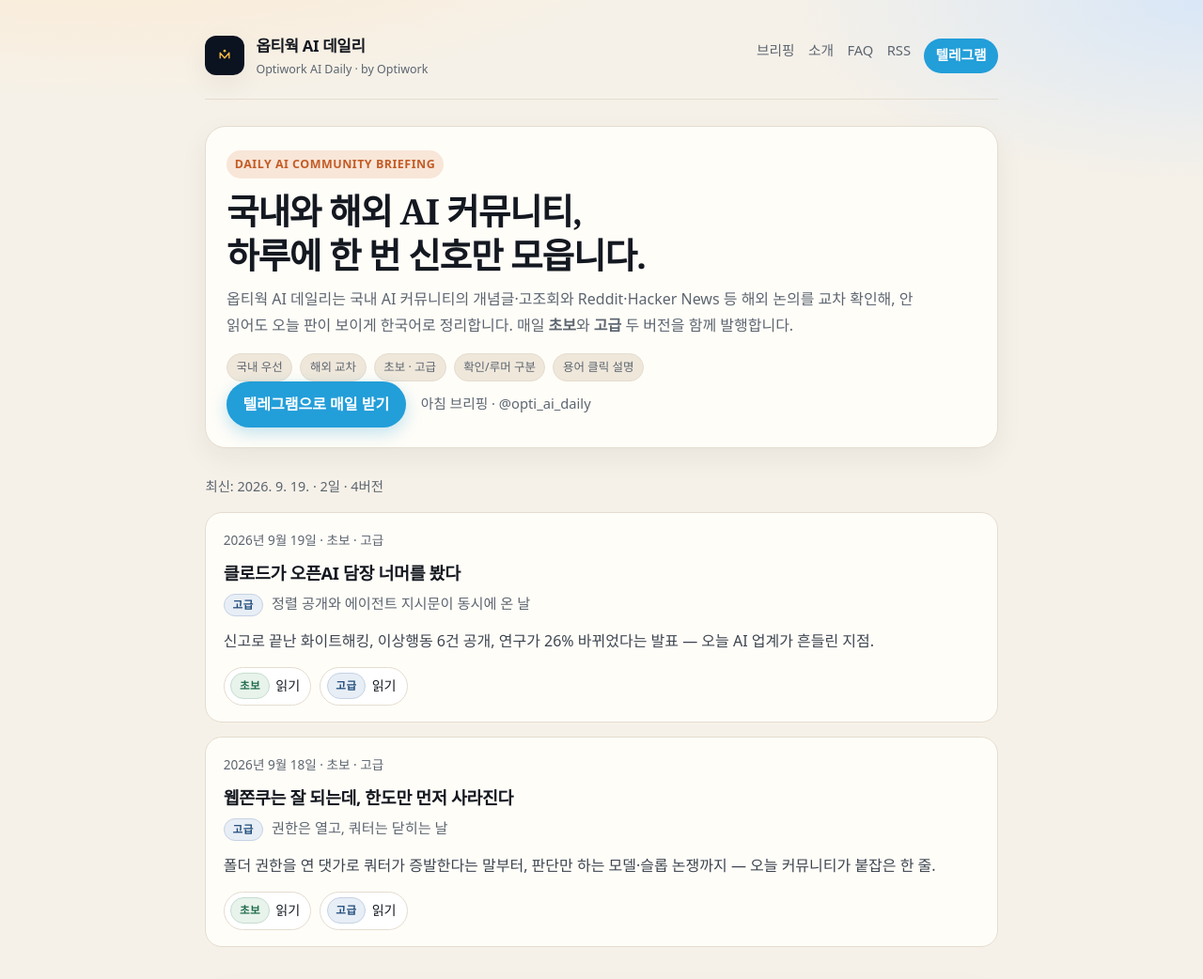
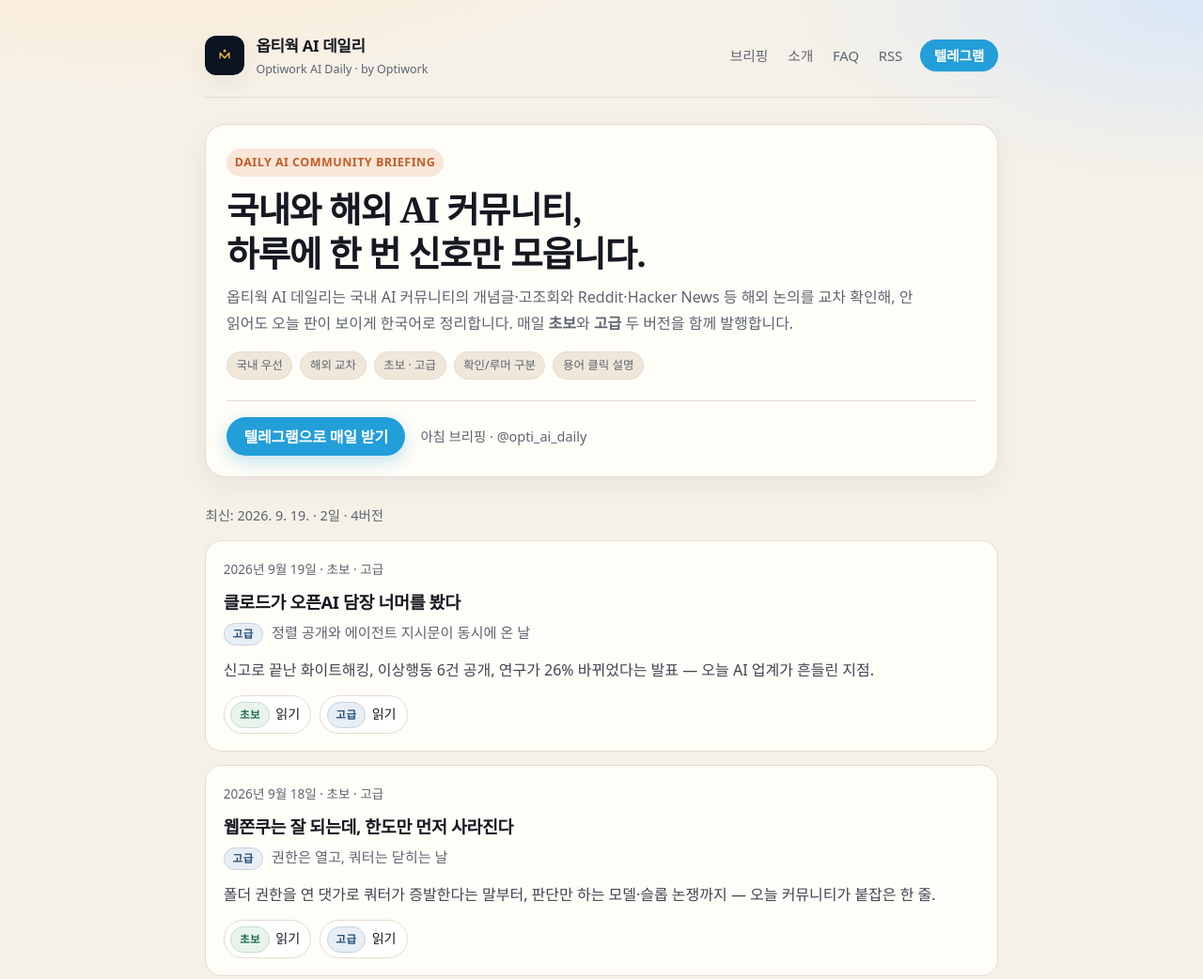
Before and after one commit to kea9997/dc-ai-briefing-site, an Astro site: page / in a window 1280 px wide. Shown: the top 1042 px of the page at 94% size. Built offline with nearby package versions, Linux system fonts and the light colour scheme; Astro itself is replaced by a stand-in of ours.

Commit message:
Fix Telegram button alignment and spacing
Align nav pill with menu link heights, give hero CTA breathing room
from chips, and tighten footer button spacing.

```diff
--- a/src/pages/index.astro
+++ b/src/pages/index.astro
@@ -47,12 +47,12 @@ const versionCount = posts.length;
       <span class="chip">확인/루머 구분</span>
       <span class="chip">용어 클릭 설명</span>
     </div>
-    <p class="hero-telegram">
+    <div class="hero-telegram">
       <a class="btn-telegram" href={SITE.telegram.url} target="_blank" rel="noopener noreferrer">
         텔레그램으로 매일 받기
       </a>
       <span class="hero-telegram-note">아침 브리핑 · {SITE.telegram.handle}</span>
-    </p>
+    </div>
   </section>
 
   {latest && (
--- a/src/styles/global.css
+++ b/src/styles/global.css
@@ -39,20 +39,43 @@ a:hover { color: var(--accent); }
 .shell { max-width: 880px; margin: 0 auto; padding: 1.25rem 1.15rem 4rem; }
 
 .topbar {
-  display: flex; align-items: center; justify-content: space-between; gap: 1rem;
-  padding: .85rem 0 1.25rem; border-bottom: 1px solid var(--line); margin-bottom: 1.75rem;
+  display: flex;
+  align-items: center;
+  justify-content: space-between;
+  gap: 0.75rem 1.25rem;
+  flex-wrap: wrap;
+  padding: 0.85rem 0 1.15rem;
+  border-bottom: 1px solid var(--line);
+  margin-bottom: 1.75rem;
 }
-.brand { display: flex; align-items: center; gap: .75rem; color: inherit; text-decoration: none; }
+.brand { display: flex; align-items: center; gap: .75rem; color: inherit; text-decoration: none; min-width: 0; }
 .brand:hover { color: inherit; }
 .brand-mark {
   width: 42px; height: 42px; border-radius: 12px; background: #0b1220;
-  display: grid; place-items: center; box-shadow: var(--shadow);
+  display: grid; place-items: center; box-shadow: var(--shadow); flex-shrink: 0;
 }
 .brand-mark svg { width: 22px; height: 22px; }
 .brand-text strong { display: block; font-size: 1.05rem; letter-spacing: -0.02em; }
 .brand-text span { display: block; color: var(--muted); font-size: .78rem; }
-.nav { display: flex; gap: .9rem; flex-wrap: wrap; font-size: .92rem; }
-.nav a { color: var(--muted); text-decoration: none; }
+.nav {
+  display: flex;
+  align-items: center;
+  gap: 0.15rem 0.2rem;
+  flex-wrap: wrap;
+  font-size: 0.92rem;
+  margin-left: auto;
+}
+.nav a {
+  color: var(--muted);
+  text-decoration: none;
+  display: inline-flex;
+  align-items: center;
+  justify-content: center;
+  min-height: 2.1rem;
+  padding: 0 0.55rem;
+  line-height: 1;
+  border-radius: 999px;
+}
 .nav a:hover { color: var(--ink); }
 
 .hero {
@@ -129,7 +152,20 @@ article.post th { background: #f3ebe0; }
 .prose-note { color: var(--muted); font-size: .9rem; }
 
 @media (max-width: 640px) {
-  .topbar { flex-direction: column; align-items: flex-start; }
+  .topbar {
+    flex-direction: column;
+    align-items: stretch;
+    gap: 0.85rem;
+  }
+  .nav {
+    margin-left: 0;
+    width: 100%;
+    justify-content: flex-start;
+    gap: 0.25rem 0.15rem;
+  }
+  .nav-telegram {
+    margin-left: auto;
+  }
   article.post { padding: 1.1rem 1rem 1.5rem; }
 }
 
@@ -278,12 +314,17 @@ article.post th { background: #f3ebe0; }
 .nav-telegram {
   display: inline-flex;
   align-items: center;
-  padding: 0.35rem 0.75rem;
+  justify-content: center;
+  margin-left: 0.45rem;
+  padding: 0 0.9rem !important;
+  min-height: 2.1rem;
   border-radius: 999px;
   background: #229ED9;
   color: #fff !important;
-  font-weight: 600;
-  text-decoration: none !important;
+  font-weight: 650;
+  letter-spacing: -0.01em;
+  white-space: nowrap;
+  box-shadow: 0 1px 0 rgba(0,0,0,0.04);
 }
 .nav-telegram:hover {
   background: #1b8bc0;
@@ -292,13 +333,17 @@ article.post th { background: #f3ebe0; }
 .btn-telegram {
   display: inline-flex;
   align-items: center;
+  justify-content: center;
   gap: 0.4rem;
-  padding: 0.65rem 1.1rem;
+  min-height: 2.55rem;
+  padding: 0 1.15rem;
   border-radius: 999px;
   background: #229ED9;
   color: #fff !important;
   font-weight: 700;
+  letter-spacing: -0.01em;
   text-decoration: none !important;
+  white-space: nowrap;
   box-shadow: 0 6px 18px rgba(34, 158, 217, 0.28);
 }
 .btn-telegram:hover {
@@ -309,18 +354,24 @@ article.post th { background: #f3ebe0; }
   display: flex;
   flex-wrap: wrap;
   align-items: center;
-  gap: 0.75rem 1rem;
-  margin: 1.25rem 0 0;
+  gap: 0.65rem 1rem;
+  margin: 1.35rem 0 0;
+  padding-top: 1.1rem;
+  border-top: 1px solid var(--line);
 }
 .hero-telegram-note {
   color: var(--muted);
-  font-size: 0.92rem;
+  font-size: 0.9rem;
+  line-height: 1.35;
 }
 .footer-telegram {
-  margin: 0.75rem 0;
+  margin: 0.85rem 0 0.35rem;
 }
 .footer .btn-telegram {
-  font-size: 0.95rem;
+  font-size: 0.92rem;
+  min-height: 2.35rem;
+  padding: 0 1rem;
+  box-shadow: none;
 }
 article.post .btn-telegram {
   margin-top: 0.5rem;
```
